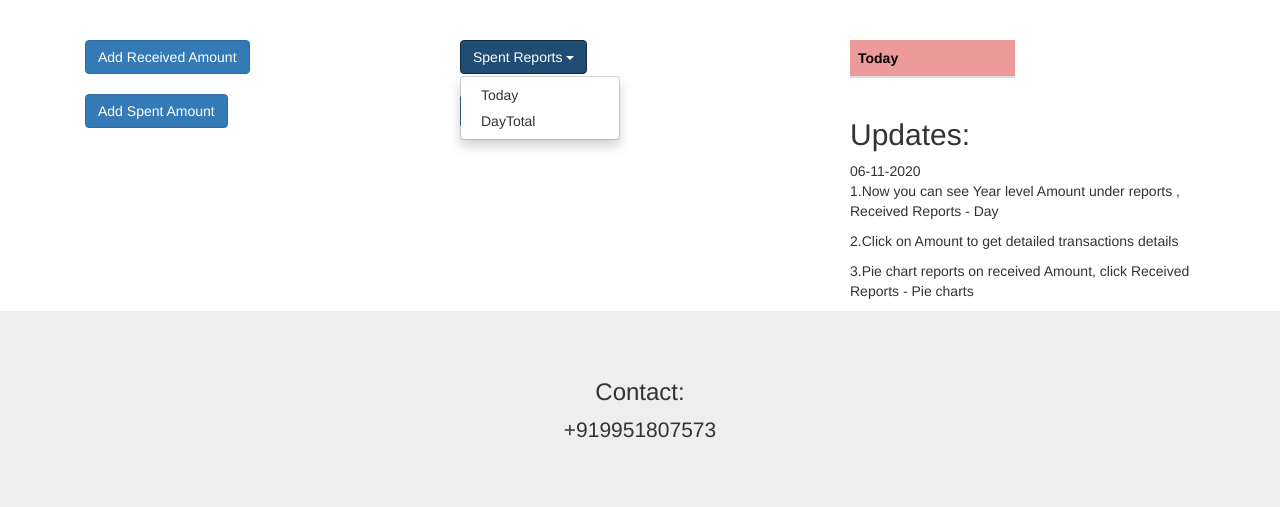
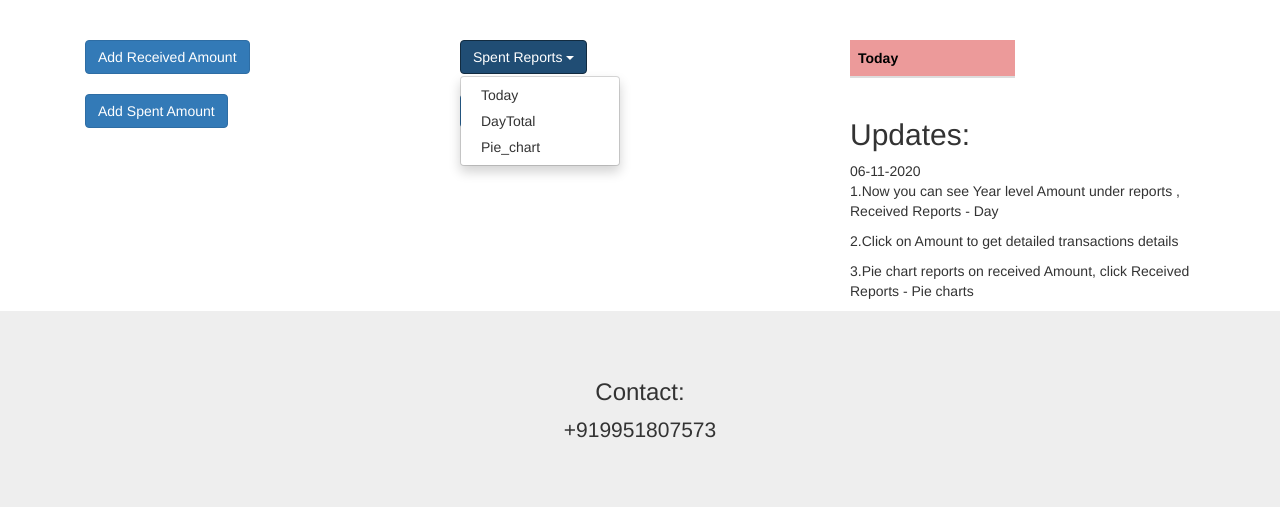
Before and after one commit to manoj7573/Django, a Django app: page /home/ in a window 1280 px wide, after a click on "Spent Reports". Shown: the part 52-559 px from the top of the page. Run offline with Django 3.2, Linux system fonts and the light colour scheme; the visitor is signed in with stand-in values (Sample User, id 1); data that the repository does not hold is empty; some libraries are stand-ins or nearby versions.

Commit message:
Added pie chat for sent report

```diff
--- a/service4me/myapp/templates/book/home.html
+++ b/service4me/myapp/templates/book/home.html
@@ -103,6 +103,7 @@
             <ul class="dropdown-menu">
               <li><a href="{% url 'get_data_spent' %}">Today</a></li>
               <li><a href="{% url 'get_sum_spent' %}">DayTotal</a></li>
+                <li><a href="{% url 'pie_chart_spent' %}">Pie_chart</a></li>
             </ul>
           </div>
           </div>
--- a/service4me/myapp/templates/book/library.html
+++ b/service4me/myapp/templates/book/library.html
@@ -16,6 +16,7 @@
     <meta name="viewport" content="width=device-width, initial-scale=1">
     <script src="https://ajax.googleapis.com/ajax/libs/jquery/3.5.1/jquery.min.js"></script>
     <script src="https://maxcdn.bootstrapcdn.com/bootstrap/3.4.1/js/bootstrap.min.js"></script>
+        <script src="https://cdn.jsdelivr.net/npm/chart.js@2.9.3/dist/Chart.min.js"></script>
 
     </head>
     <body>
--- a/service4me/myapp/templates/reports/pie.html
+++ b/service4me/myapp/templates/reports/pie.html
@@ -33,5 +33,3 @@
   </script>
 
 {% endblock %}
-
-labels: {{ labels|safe }}
--- a/service4me/myapp/urls.py
+++ b/service4me/myapp/urls.py
@@ -42,7 +42,8 @@ urlpatterns = [
     path('image_upload/', views.hotel_image_view, name = 'image_upload'),
     path('success', views.success, name = 'success'),
 
-    path('pie-chart/', views.pie_chart, name='pie-chart'),
+    path('pie_chart/', views.pie_chart, name='pie-chart'),
+    path('pie_chart_spent/', views.pie_chart_spent, name='pie_chart_spent'),
     path('email/', views.email ),
 ]
 #DataFlair
--- a/service4me/myapp/views.py
+++ b/service4me/myapp/views.py
@@ -7,6 +7,10 @@ import datetime
 from django.contrib import messages
 from django.contrib.auth.decorators import login_required
 from django.db.models import F, Count
+from django.shortcuts import render
+from django.db.models import Sum
+from django.http import JsonResponse
+
 
 #from django.contrib.auth.models import User
 from django.urls import reverse_lazy
@@ -353,6 +357,21 @@ def pie_chart(request):
         'labels': labels,
         'data': data,
     })
+@login_required
+def pie_chart_spent(request):
+    labels = []
+    data = []
+
+    queryset = Spent.objects.filter(author=request.user).values('name').annotate(amt=Sum('amount')).order_by('-amt')
+    for i in queryset:
+        labels.append(i[list(i.keys())[0]])
+        data.append(i[list(i.keys())[1]])
+
+    return render(request, 'reports/pie.html', {
+        'labels': labels,
+        'data': data,
+    })
+
 
 def email(request):
     subject = 'Thank you for registering to our site'
```
